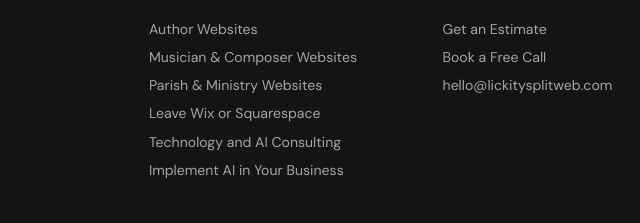
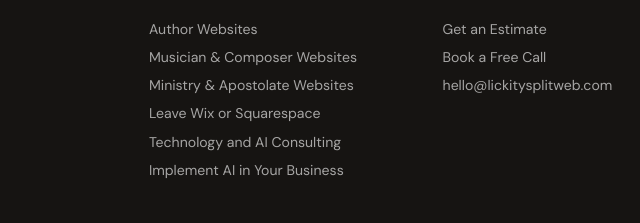
Before and after one commit to liquid1188/lickity-split-staging, a plain HTML site: page archive.html in a window 1280 px wide. Shown: the part 705-928 px from the top of the page, 556-1196 px from the left. Drawn offline with Linux system fonts and the light colour scheme.

Commit message:
Archive page menu: ministries and apostolates label
Co-Authored-By: Claude Fable 5.2 <noreply@anthropic.com>
Claude-Session: https://claude.ai/code/session_01XMZLBqanKxggLTJYkKF8nT

```diff
--- a/archive.html
+++ b/archive.html
@@ -89,7 +89,7 @@
       <div class="foot-h">Services</div>
       <a href="author-website-design">Author Websites</a>
       <a href="composer-musician-websites">Musician &amp; Composer Websites</a>
-      <a href="parish-ministry-websites">Parish &amp; Ministry Websites</a>
+      <a href="parish-ministry-websites">Ministry &amp; Apostolate Websites</a>
       <a href="wix-to-custom-website">Leave Wix or Squarespace</a>
       <a href="technology-consulting">Technology and AI Consulting</a>
       <a href="technology-consulting#ai-consulting">Implement AI in Your Business</a>
```
